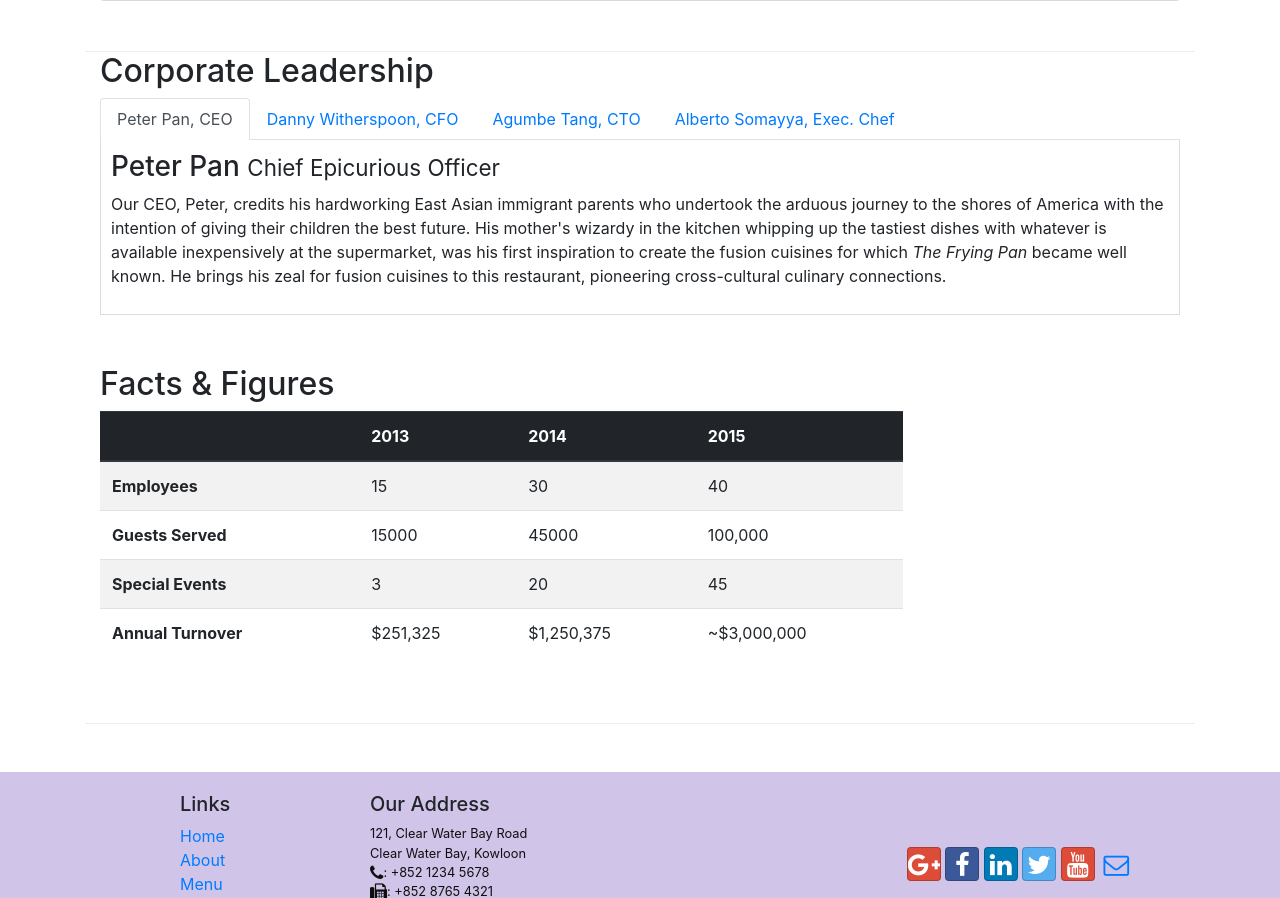
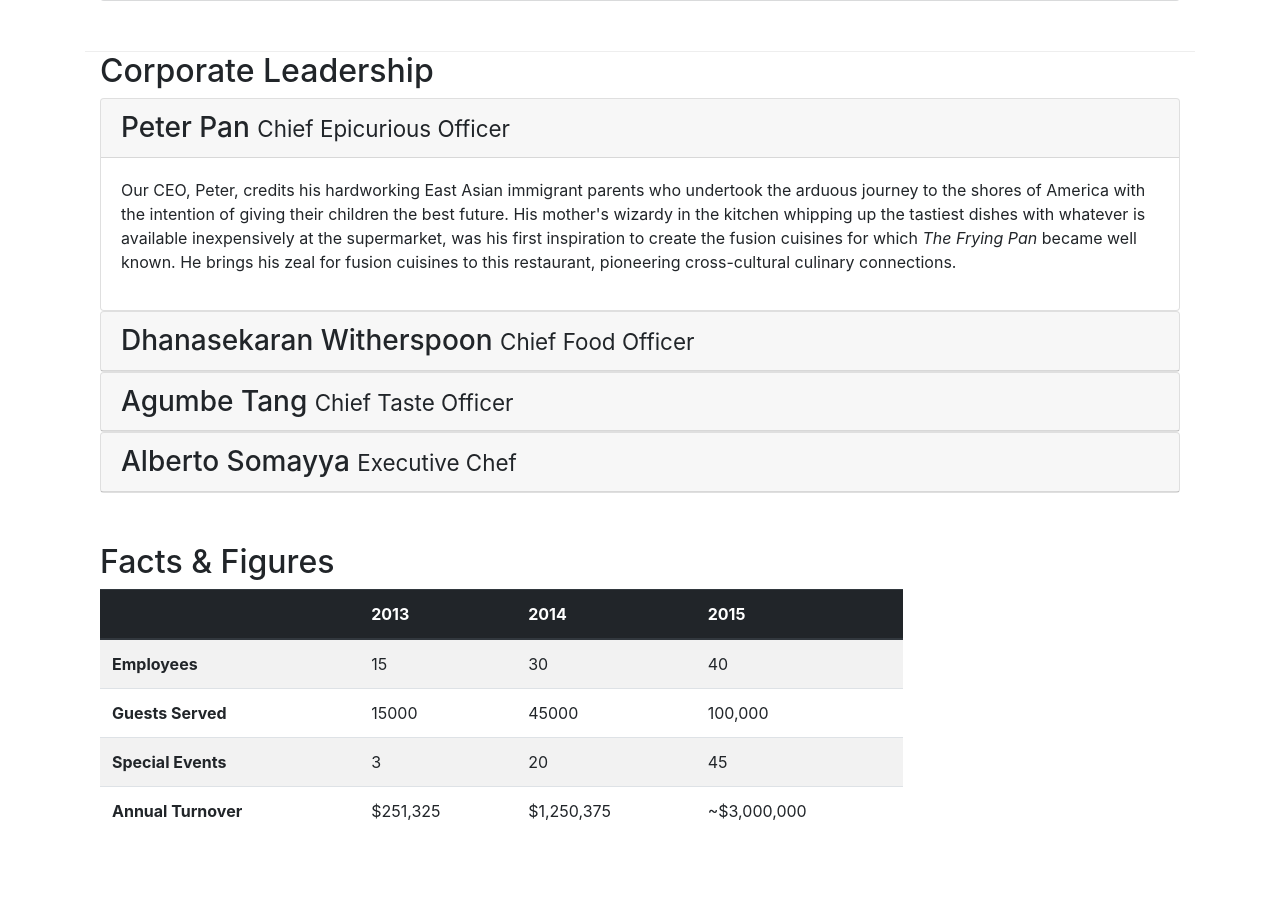
Before and after one commit to kirfox/conFusion, a website: page aboutus.html in a window 1280 px wide. Shown: the part 920-1818 px from the top of the page. Drawn offline with nearby package versions, Linux system fonts and the light colour scheme.

Commit message:
Accordion

```diff
--- a/aboutus.html
+++ b/aboutus.html
@@ -101,40 +101,64 @@
         <div>
             <div class="col-12">
                 <h2>Corporate Leadership</h2>
-                <ul class="nav nav-tabs">
-                    <li class="nav-item">
-                      <a class="nav-link active" href="#peter"
-                        role="tab" data-toggle="tab">Peter Pan, CEO</a>
-                    </li>
-                    <li class="nav-item">
-                      <a class="nav-link" href="#danny" role="tab"
-                        data-toggle="tab">Danny Witherspoon, CFO</a>
-                    </li>
-                    <li class="nav-item">
-                      <a class="nav-link" href="#agumbe"role="tab"
-                        data-toggle="tab">Agumbe Tang, CTO</a>
-                    </li>
-                    <li class="nav-item">
-                      <a class="nav-link" href="#alberto" role="tab"
-                        data-toggle="tab">Alberto Somayya, Exec. Chef</a>
-                    </li>
-                </ul>
-                <div class="tab-content">
-                    <div role="tabpanel" class="tab-pane fade show active" id="peter">
-                        <h3>Peter Pan <small>Chief Epicurious Officer</small></h3>
-                        <p class="d-none d-sm-block"> Our CEO, Peter, credits his hardworking East Asian immigrant parents who undertook the arduous journey to the shores of America with the intention of giving their children the best future. His mother's wizardy in the kitchen whipping up the tastiest dishes with whatever is available inexpensively at the supermarket, was his first inspiration to create the fusion cuisines for which <em>The Frying Pan</em> became well known. He brings his zeal for fusion cuisines to this restaurant, pioneering cross-cultural culinary connections.</p>
+
+                <div id="accordion">
+                    <div class="card">
+                        <div class="card-header" role="tab" id="peterhead">
+                        <h3 class="mb-0">
+                            <a data-toggle="collapse" data-target="#peter">
+                            Peter Pan <small>Chief Epicurious Officer</small>
+                            </a>
+                        </h3>
+                        </div>
+                        <div class="collapse show" id="peter" data-parent="#accordion">
+                            <div class="card-body">
+                                <p class="d-none d-sm-block">Our CEO, Peter, credits his hardworking East Asian immigrant parents who undertook the arduous journey to the shores of America with the intention of giving their children the best future. His mother's wizardy in the kitchen whipping up the tastiest dishes with whatever is available inexpensively at the supermarket, was his first inspiration to create the fusion cuisines for which <em>The Frying Pan</em> became well known. He brings his zeal for fusion cuisines to this restaurant, pioneering cross-cultural culinary connections.</p>
+                            </div>
+                        </div>
                     </div>
-                    <div role="tabpanel" class="tab-pane fade" id="danny">
-                        <h3>Dhanasekaran Witherspoon <small>Chief Food Officer</small></h3>
-                        <p class="d-none d-sm-block"> Our CFO, Danny, as he is affectionately referred to by his colleagues, comes from a long established family tradition in farming and produce. His experiences growing up on a farm in the Australian outback gave him great appreciation for varieties of food sources. As he puts it in his own words, <em>Everything that runs, wins, and everything that stays, pays!</em></p>
+                    <div class="card">
+                        <div class="card-header" role="tab" id="dannyhead">
+                        <h3 class="mb-0">
+                            <a class="collapsed" data-toggle="collapse" data-target="#danny">
+                            Dhanasekaran Witherspoon <small>Chief Food Officer</small>
+                            </a>
+                        </h3>
                     </div>
-                    <div role="tabpanel" class="tab-pane fade" id="agumbe">
-                        <h3>Agumbe Tang <small>Chief Taste Officer</small></h3>
-                        <p class="d-none d-sm-block">Blessed with the most discerning gustatory sense, Agumbe, our CTO, personally ensures that every dish that we serve meets his exacting tastes. Our chefs dread the tongue lashing that ensues if their dish does not meet his exacting standards. He lives by his motto, <em>You click only if you survive my lick.</em></p>
+                    <div class="collapse" id="danny" data-parent="#accordion">
+                        <div class="card-body">
+                            <p class="d-none d-sm-block">Dhanasekaran Witherspoon <small>Chief Food Officer</small></h3>
+                                <p class="d-none d-sm-block"> Our CFO, Danny, as he is affectionately referred to by his colleagues, comes from a long established family tradition in farming and produce. His experiences growing up on a farm in the Australian outback gave him great appreciation for varieties of food sources. As he puts it in his own words, <em>Everything that runs, wins, and everything that stays, pays!</em></p>
+                        </div>
                     </div>
-                    <div role="tabpanel" class="tab-pane fade" id="alberto">
-                        <h3>Alberto Somayya <small>Executive Chef</small></h3>
-                        <p class="d-none d-sm-block">Award winning three-star Michelin chef with wide International experience having worked closely with whos-who in the culinary world, he specializes in creating mouthwatering Indo-Italian fusion experiences. He says, <em>Put together the cuisines from the two craziest cultures, and you get a winning hit! Amma Mia!</em></p>
+                    </div>
+                    <div class="card">
+                            <div class="card-header" role="tab" id="agumbehead">
+                            <h3 class="mb-0">
+                                <a class="collapsed" data-toggle="collapse" data-target="#agumbe">
+                                Agumbe Tang <small>Chief Taste Officer</small>
+                                </a>
+                            </h3>
+                        </div>
+                        <div class="collapse" id="agumbe" data-parent="#accordion">
+                            <div class="card-body">
+                                <p class="d-none d-sm-block">Blessed with the most discerning gustatory sense, Agumbe, our CTO, personally ensures that every dish that we serve meets his exacting tastes. Our chefs dread the tongue lashing that ensues if their dish does not meet his exacting standards. He lives by his motto, <em>You click only if you survive my lick.</em></p>
+                            </div>
+                        </div>
+                    </div>
+                    <div class="card">
+                            <div class="card-header" role="tab" id="albertohead">
+                            <h3 class="mb-0">
+                                <a class="collapsed" data-toggle="collapse" data-target="#alberto">
+                                Alberto Somayya <small>Executive Chef</small>
+                                </a>
+                            </h3>
+                        </div>
+                        <div class="collapse" id="alberto" data-parent="#accordion">
+                            <div class="card-body">
+                                <p class="d-none d-sm-block">Award winning three-star Michelin chef with wide International experience having worked closely with whos-who in the culinary world, he specializes in creating mouthwatering Indo-Italian fusion experiences. He says, <em>Put together the cuisines from the two craziest cultures, and you get a winning hit! Amma Mia!</em></p>
+                            </div>
+                        </div>
                     </div>
                 </div>
             </div>
```
